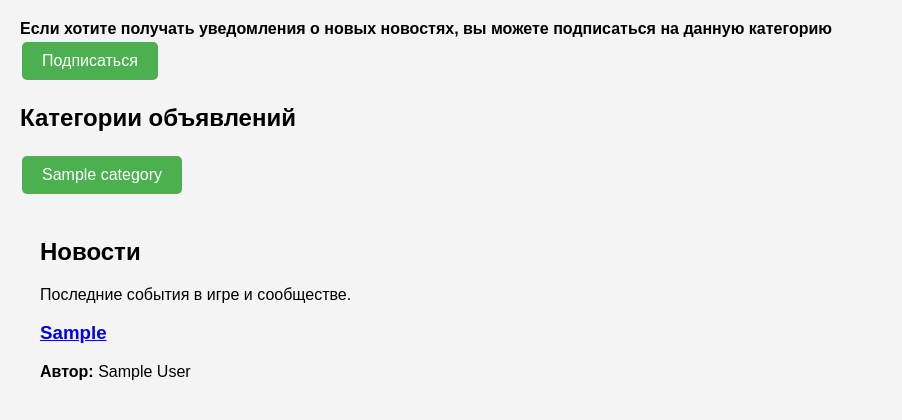
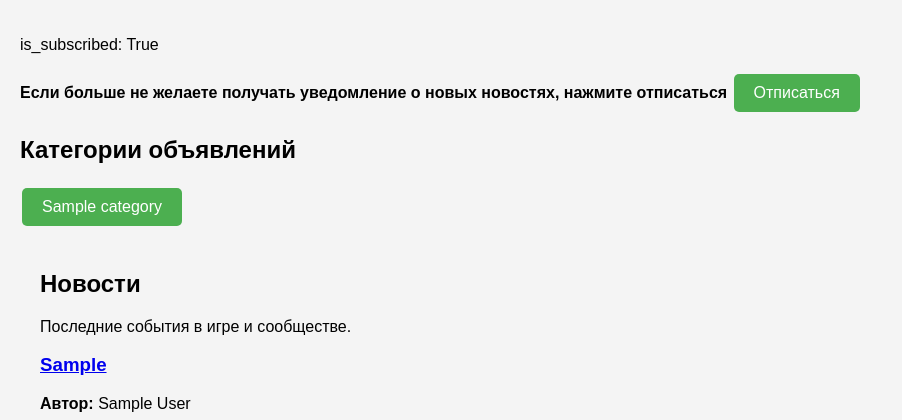
Before and after one commit to SergeyL-1979/SkillFactory_FPW-155_new, a Django app: page / in a window 1280 px wide. Shown: the part 140-560 px from the top of the page, without its empty margins (0-902 px from the left). Run offline with Django 4.2, Linux system fonts and the light colour scheme; a user stored in the database is signed in; tables that the repository leaves empty hold one stand-in row (values such as "Sample post"); some libraries are stand-ins or nearby versions.

Commit message:
делаю рассылку подписку

```diff
--- a/fan_board/templates/fan_board/advertisement_list.html
+++ b/fan_board/templates/fan_board/advertisement_list.html
@@ -4,22 +4,38 @@
 {% block content %}
 <div class="container">
 
-    <div>
+    <div id="subscription-section">
+    <p>is_subscribed: {{ is_subscribed }}</p>
 {% if is_subscribed %}
+    <form method="post" action="{% url 'fan_board:toggle_subscription' %}">
         <b>Если больше не желаете получать уведомление о новых новостях, нажмите отписаться</b>
-        <form action="{% url 'fan_board:unfollow' %}" method="post">
         {% csrf_token %}
+        <input type="hidden" name="action" value="unsubscribe">
         <button type="submit" class="btn">Отписаться</button>
     </form>
-
 {% else %}
-
-        <b>Если хотите получать уведомления о новых новостях, вы можете подписаться на данную категорию</b>
-        <form action="{% url 'fan_board:follow' %}" method="post">
+    <form method="post" action="{% url 'fan_board:toggle_subscription' %}">
+        <b>Если хотите получать уведомления о новых новостях, вы можете подписаться</b>
         {% csrf_token %}
+        <input type="hidden" name="action" value="subscribe">
         <button type="submit" class="btn">Подписаться</button>
     </form>
 {% endif %}
+{#        {% if is_subscribed %}#}
+{#        <b>Если больше не желаете получать уведомление о новых новостях, нажмите отписаться</b>#}
+{#        <form action="{% url 'fan_board:unfollow' %}" method="post">#}
+{#            {% csrf_token %}#}
+{#            <button type="submit" class="btn">Отписаться</button>#}
+{#        </form>#}
+{#            #}
+{#        {% else %}#}
+{#            #}
+{#        <b>Если хотите получать уведомления о новых новостях, вы можете подписаться</b>#}
+{#        <form action="{% url 'fan_board:follow' %}" method="post">#}
+{#            {% csrf_token %}#}
+{#            <button type="submit" class="btn">Подписаться</button>#}
+{#        </form>#}
+{#        {% endif %}#}
     </div>
 
     <div class="row">
--- a/fan_board/urls.py
+++ b/fan_board/urls.py
@@ -20,6 +20,7 @@ urlpatterns = [
 
     path('my-ads/', views.MyAdsView.as_view(), name='my_ads'),
 
-    path('subscribers/', views.FollowUserView.as_view(), name='follow'),
-    path('unsubscribers/', views.UnfollowUserView.as_view(), name='unfollow'),
+    # path('subscribers/', views.FollowUserView.as_view(), name='follow'),
+    # path('unsubscribers/', views.UnfollowUserView.as_view(), name='unfollow'),
+    path('toggle_subscription/', views.ToggleSubscriptionView.as_view(), name='toggle_subscription'),
 ]
--- a/fan_board/views.py
+++ b/fan_board/views.py
@@ -12,6 +12,8 @@ from django.shortcuts import render
 from django.urls import reverse
 from django.shortcuts import get_object_or_404, redirect
 from django.views import generic
+from django.views import View
+from django.http import JsonResponse
 
 from fan_board.filters import AdvertisementFilter
 from fan_board.models import Advertisement, Response, Category, Subscription
@@ -88,6 +90,16 @@ class AdListView(generic.ListView):
         context = super(AdListView, self).get_context_data(**kwargs)
         # context['cat_list'] = [category[1] for category in Category.choices]
         context['cat_list'] = Category.objects.all()
+
+        user = self.request.user
+        if user.is_authenticated:
+            try:
+                subscription = Subscription.objects.get(user=user)
+                context['is_subscribed'] = subscription.subscribed
+            except Subscription.DoesNotExist:
+                context['is_subscribed'] = False
+        else:
+            context['is_subscribed'] = False
         return context
 
 
@@ -378,41 +390,90 @@ class SearchAdsView(generic.ListView):
 
 
 # ============ РЕАЛИЗАЦИЯ ПОДПИСКИ,ОТПИСКИ ОТ РАССЫЛКИ ================
-class FollowUserView(LoginRequiredMixin, generic.View):
+# class FollowUserView(LoginRequiredMixin, generic.View):
+#     def post(self, request, *args, **kwargs):
+#         user = request.user
+#         user_subscription, created = Subscription.objects.get_or_create(user=user)
+#         user_subscription.subscribed = True
+#         user_subscription.save()
+#
+#         # Отправка уведомления об успешной подписке
+#         send_mail(
+#             subject='Подписка на рассылку',
+#             message='Вы подписались на рассылку новых объявлений.',
+#             from_email=settings.DEFAULT_FROM_EMAIL,
+#             recipient_list=[user.email],
+#         )
+#         print('Подписка активирована')
+#         # return redirect(request.META.get('HTTP_REFERER'))
+#         # Передача статуса подписки в контекст шаблона
+#         return render(request, "fan_board/advertisement_list.html", {'is_subscribed': True})
+#
+#
+# class UnfollowUserView(LoginRequiredMixin, generic.View):
+#     def post(self, request, *args, **kwargs):
+#         user = request.user
+#         user_subscription, created = Subscription.objects.get_or_create(user=user)
+#         user_subscription.subscribed = False
+#         user_subscription.save()
+#
+#         # Отправка уведомления об успешной подписке
+#         send_mail(
+#             subject='Отписка от рассылки',
+#             message=f'Вы отписались от рассылки новых объявлений.',
+#             from_email=settings.DEFAULT_FROM_EMAIL,
+#             recipient_list=[user.email],
+#         )
+#         print('Подписка деактивирована')
+#         # return redirect(request.META.get('HTTP_REFERER'))
+#         # Передача статуса подписки в контекст шаблона
+#         return render(request, "fan_board/advertisement_list.html", {'is_subscribed': False})
+# =======================================================================================================
+
+# ===================================== НОВОЕ РЕАЛИЗАЦИЯ ПОДПИСКИ,ОТПИСКИ ОТ РАССЫЛКИ ================================
+class ToggleSubscriptionView(LoginRequiredMixin, View):
     def post(self, request, *args, **kwargs):
         user = request.user
+        action = request.POST.get('action')
         user_subscription, created = Subscription.objects.get_or_create(user=user)
-        user_subscription.subscribed = True
+
+        if action == 'subscribe':
+            user_subscription.subscribed = True
+            message = 'Вы подписались на рассылку новых объявлений.'
+            subject = 'Подписка на рассылку'
+        else:
+            user_subscription.subscribed = False
+            message = 'Вы отписались от рассылки новых объявлений.'
+            subject = 'Отписка от рассылки'
+
         user_subscription.save()
-
-        # Отправка уведомления об успешной подписке
         send_mail(
-            subject='Подписка на рассылку',
-            message='Вы подписались на рассылку новых объявлений.',
+            subject=subject,
+            message=message,
             from_email=settings.DEFAULT_FROM_EMAIL,
             recipient_list=[user.email],
         )
-        print('Подписка активирована')
-        # return redirect(request.META.get('HTTP_REFERER'))
-        # Передача статуса подписки в контекст шаблона
-        return render(request, "fan_board/advertisement_list.html", {'is_subscribed': True})
+        logger.info(f"User {user.username} has {'subscribed' if action == 'subscribe' else 'unsubscribed'}")
+        print(f'User {user.username} has {"subscribed" if action == "subscribe" else "unsubscribed"}')
+        return redirect(request.META.get('HTTP_REFERER'))
 
 
-class UnfollowUserView(LoginRequiredMixin, generic.View):
-    def post(self, request, *args, **kwargs):
-        user = request.user
-        user_subscription, created = Subscription.objects.get_or_create(user=user)
-        user_subscription.subscribed = False
-        user_subscription.save()
-
-        # Отправка уведомления об успешной подписке
-        send_mail(
-            subject='Отписка от рассылки',
-            message=f'Вы отписались от рассылки новых объявлений.',
-            from_email=settings.DEFAULT_FROM_EMAIL,
-            recipient_list=[user.email],
-        )
-        print('Подписка деактивирована')
-        # return redirect(request.META.get('HTTP_REFERER'))
-        # Передача статуса подписки в контекст шаблона
-        return render(request, "fan_board/advertisement_list.html", {'is_subscribed': False})
+# def advertisement_list(request):
+    # user = request.user
+    # is_subscribed = True
+    # if user.is_authenticated:
+    #     try:
+    #         subscription = Subscription.objects.get(user=user)
+    #         is_subscribed = subscription.subscribed
+    #         logger.info(f"User {user.username} is {'subscribed' if is_subscribed else 'not subscribed'}")
+    #     except Subscription.DoesNotExist:
+    #         is_subscribed = False
+    #         logger.info(f"Subscription does not exist for user {user.username}")
+    #         print(f'Subscription does not exist for user {user.username}')
+    # logger.info(f"is_subscribed: {is_subscribed}")
+    # print(f'is_subscribed: {is_subscribed}')
+    # return render(request, 'fan_board/advertisement_list.html',
+    #               {
+    #                   'is_subscribed': is_subscribed,
+    #                   'user': user,
+    #               })
```
Lines whose indentation alone changed are shown as unchanged.
